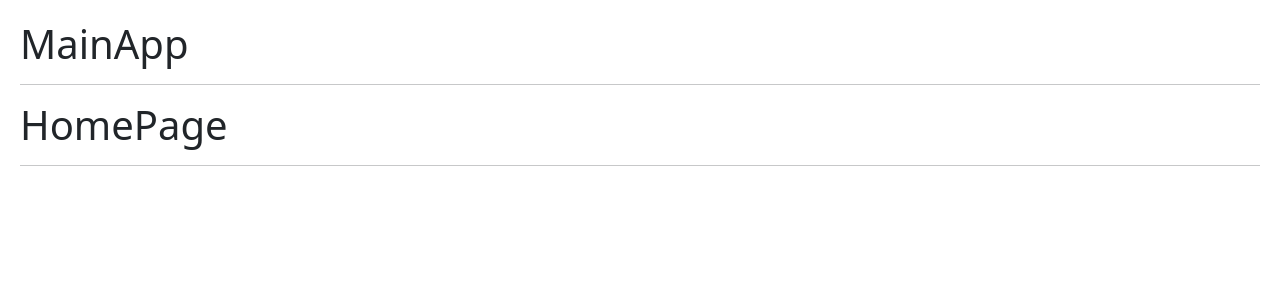
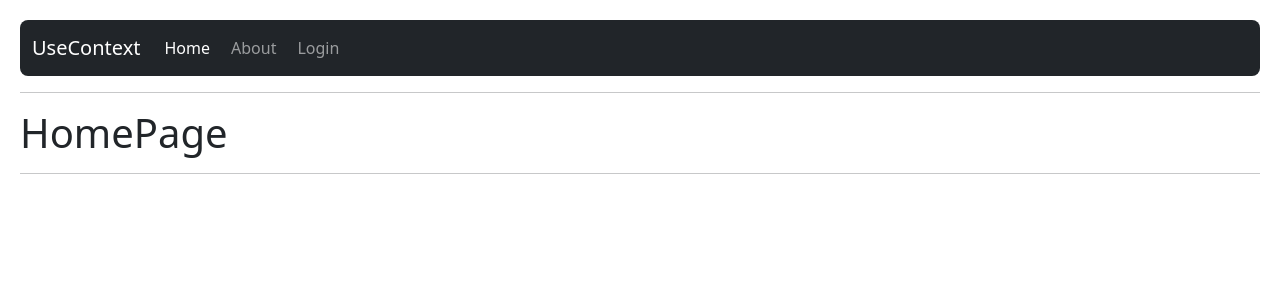
Before and after one commit to sebassg7/Hooks---App, a React (Vite) app: page / in a window 1280 px wide. Shown: the top 300 px of the page. Built offline with nearby package versions, Linux system fonts and the light colour scheme.

Commit message:
Link y NavLink

```diff
--- a/src/09-useContext/MainApp.jsx
+++ b/src/09-useContext/MainApp.jsx
@@ -2,6 +2,8 @@ import { Navigate, Route, Routes } from "react-router-dom";
 import { HomePage } from "./HomePage";
 import { LoginPage } from "./LoginPage";
 import { AboutPage } from "./AboutPage";
+import { NavBar } from "./NavBar";
+
 // import { HomePage, AboutPage, LoginPage } from "./index";
 
 
@@ -9,7 +11,7 @@ import { AboutPage } from "./AboutPage";
 export const MainApp = () => {
   return (
     <>
-        <h1>MainApp</h1>
+        <NavBar/>
         <hr />
 
         <Routes>
--- /dev/null
+++ b/src/09-useContext/NavBar.jsx
@@ -0,0 +1,35 @@
+import { Link, NavLink } from "react-router-dom";
+
+export const NavBar = () => {
+  return (
+<nav className="navbar navbar-expand-lg navbar-dark bg-dark rounded-3">
+  <div className="container-fluid">
+
+        <Link className="navbar-brand" to="/">UseContext</Link>
+
+        <div className="collapse navbar-collapse" id="navbarNav">
+            <ul className="navbar-nav">
+
+                <NavLink
+                    className={({isActive}) => `nav-link ${isActive ? 'active' : ''}`}
+                    to="/">
+                        Home
+                </NavLink>
+
+                <NavLink
+                    className={({isActive}) => `nav-link ${isActive ? 'active' : ''}`}
+                    to="/about">
+                        About
+                </NavLink>
+
+                <NavLink
+                    className={({isActive}) => `nav-link ${isActive ? 'active' : ''}`}
+                    to="/login">
+                        Login
+                </NavLink>
+            </ul>
+        </div>
+  </div>
+</nav>
+  )
+}
--- a/src/index.css
+++ b/src/index.css
@@ -5,3 +5,6 @@ body {
 button {
     margin-right: 10px;
 }
+a{
+    margin-right: 5px;
+}
```
